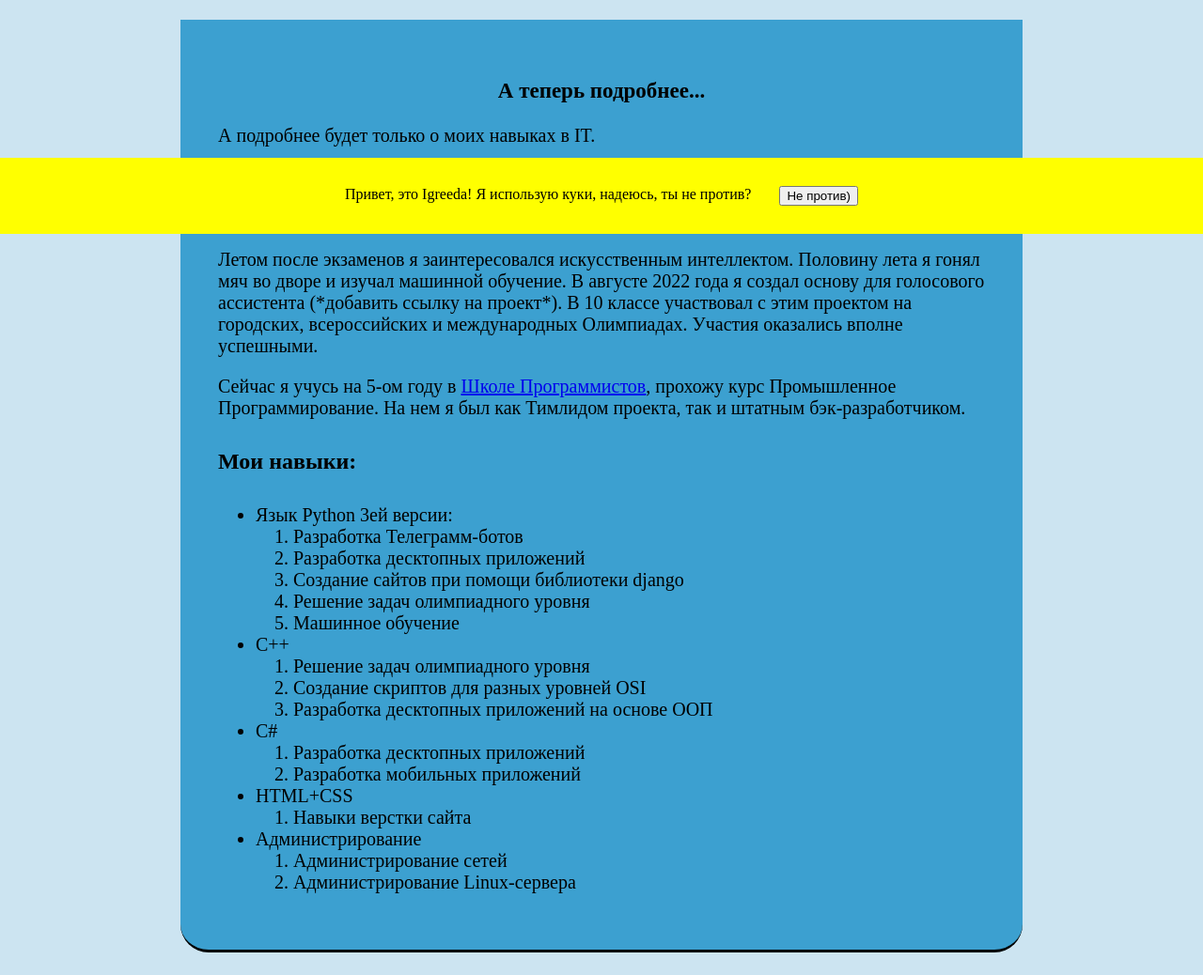
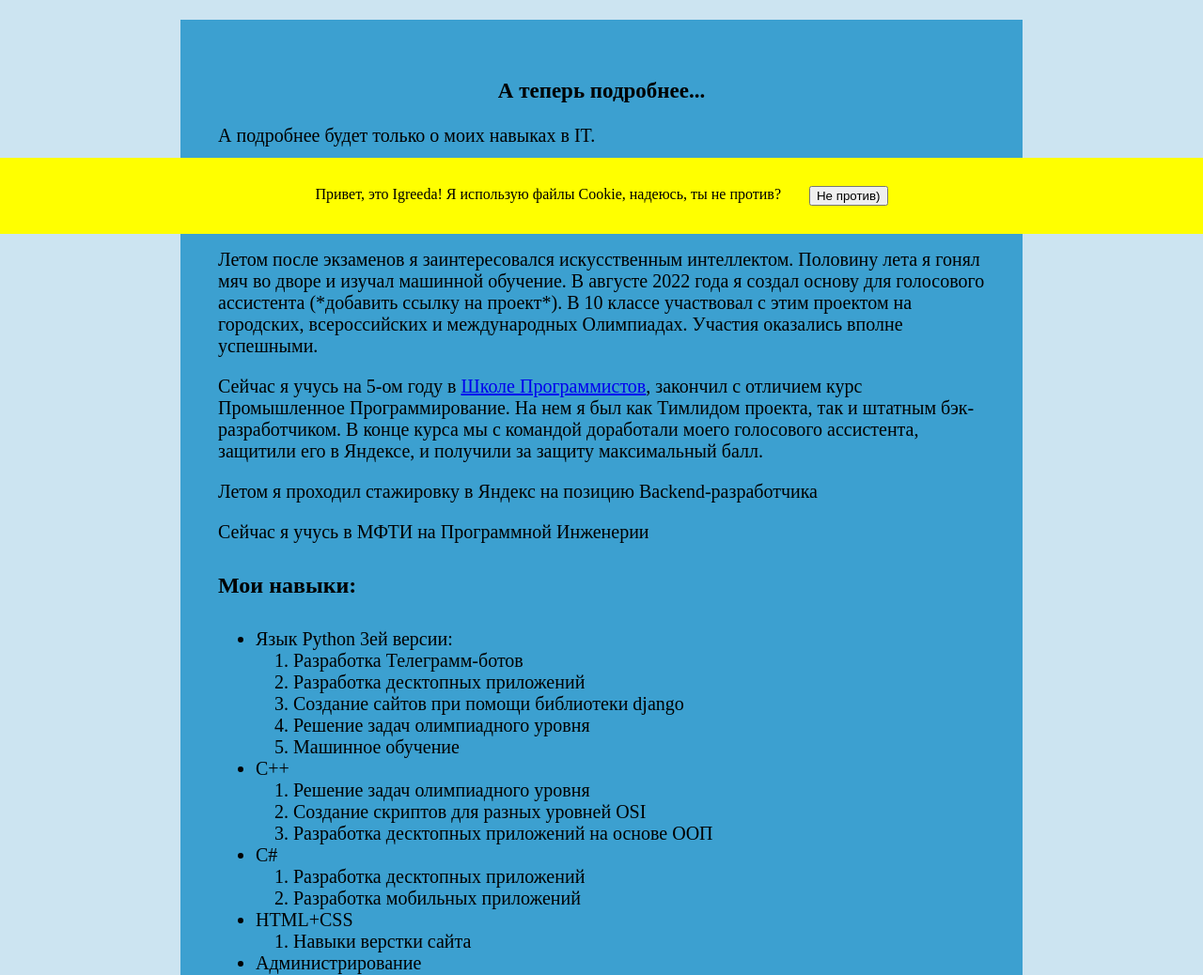
Before and after one commit to Igggor/My_site, a Django app: page / in a window 1280 px wide. Shown: the part 551-1589 px from the top of the page at 94% size. Run offline with Django 5.2, Linux system fonts and the light colour scheme.

```diff
--- a/first/templates/index.html
+++ b/first/templates/index.html
@@ -26,7 +26,9 @@
             <p>А подробнее будет только о моих навыках в IT.</p>
             <p>Погружаться в мир информационных технологий я начал в 2022 году. Тогда мне пришла гениальная идея, что я могу автоматизировать получение оценки за ОГЭ. За неделю я разработал Телеграмм-бота, с помощью которого узнавал оценки за экзамены.</p>
             <p>Летом после экзаменов я заинтересовался искусственным интеллектом. Половину лета я гонял мяч во дворе и изучал машинной обучение. В августе 2022 года я создал основу для голосового ассистента (*добавить ссылку на проект*). В 10 классе участвовал с этим проектом на городских, всероссийских и международных Олимпиадах. Участия оказались вполне успешными.</p>
-            <p>Сейчас я учусь на 5-ом году в <a href="https://informatics.ru/">Школе Программистов</a>, прохожу курс Промышленное Программирование. На нем я был как Тимлидом проекта, так и штатным бэк-разработчиком.</p>
+            <p>Сейчас я учусь на 5-ом году в <a href="https://informatics.ru/">Школе Программистов</a>, закончил с отличием курс Промышленное Программирование. На нем я был как Тимлидом проекта, так и штатным бэк-разработчиком. В конце курса мы с командой доработали моего голосового ассистента, защитили его в Яндексе, и получили за защиту максимальный балл. </p>
+            <p>Летом я проходил стажировку в Яндекс на позицию Backend-разработчика</p>
+            <p>Сейчас я учусь в МФТИ на Программной Инженерии</p>
             <h4>Мои навыки:</h4>
             <ul>
                 <li>Язык Python 3ей версии:
--- a/first/templates/predicts/cookie.html
+++ b/first/templates/predicts/cookie.html
@@ -1,6 +1,6 @@
 
 <div class="warning warning--active">
-        <div class="warning__text">Привет, это Igreeda! Я использую куки, надеюсь, ты не против?</div>
+        <div class="warning__text">Привет, это Igreeda! Я использую файлы Cookie, надеюсь, ты не против?</div>
         <button class="warning__apply" type="button">Не против)</button>
     </div>
 <script type="text/javascript" src="https://code.jquery.com/jquery-3.6.3.js">
```
Also changed, not shown: 1 other file.
